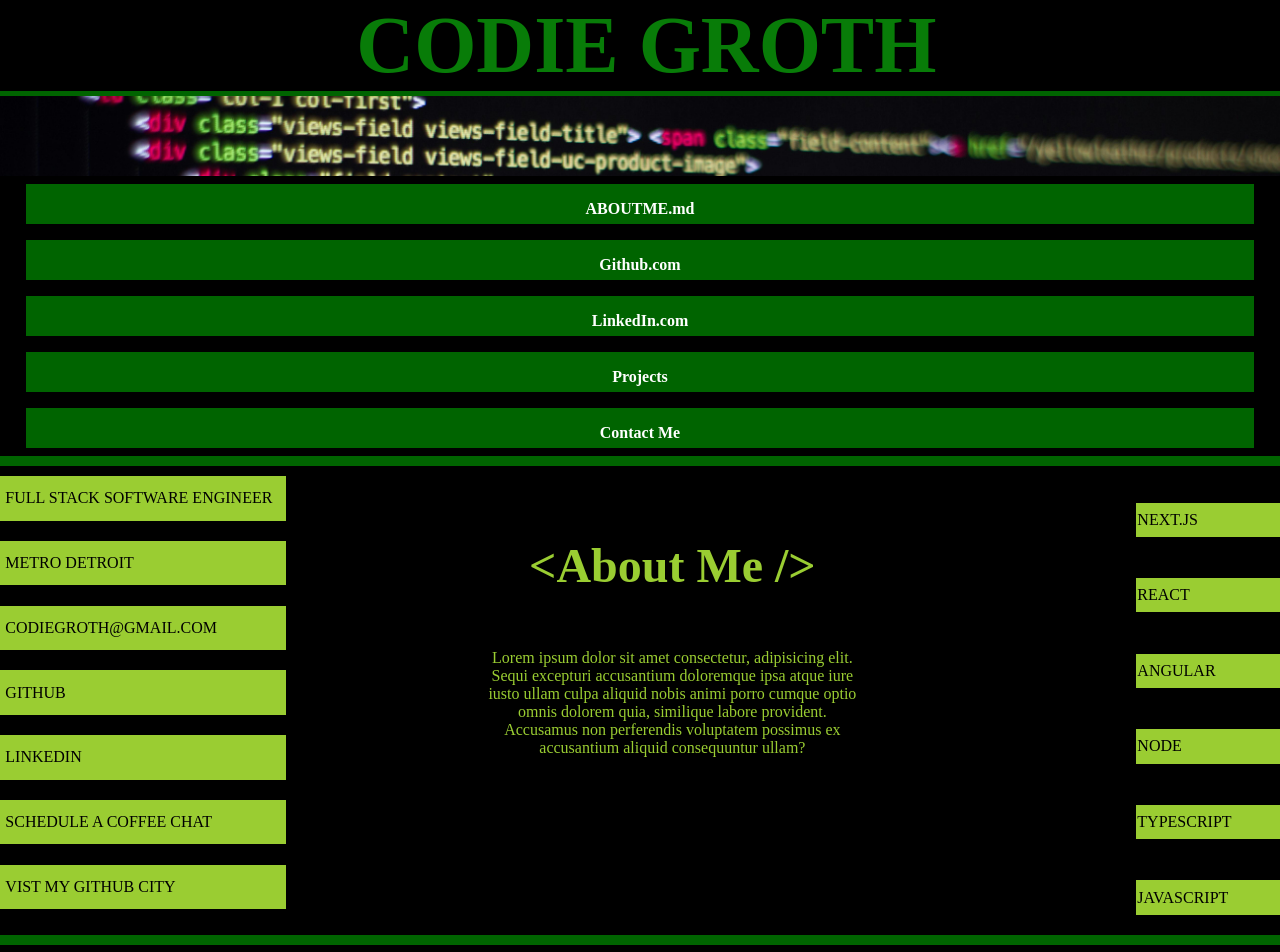
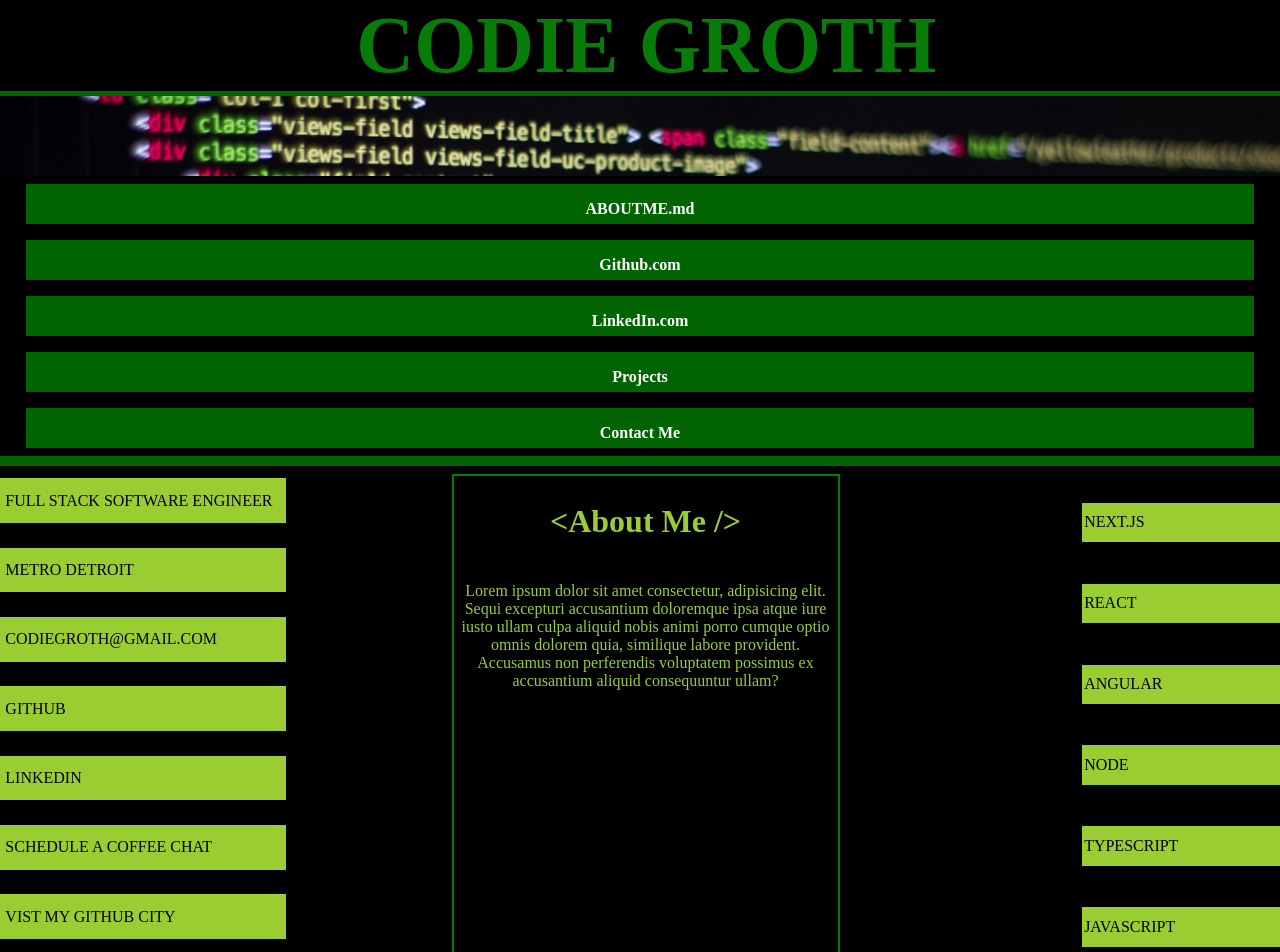
Before and after one commit to codiemaureen/codieCodes, a Next.js app: page / in a window 1280 px wide. Shown: the top 952 px of the page. Built offline with nearby package versions, Linux system fonts and the light colour scheme.

Commit message:
Improving column readibility

```diff
--- a/src/app/component/AboutMe.module.css
+++ b/src/app/component/AboutMe.module.css
@@ -17,6 +17,7 @@
   display: flex;
   flex-direction: column;
   text-align: center;
+  border: 2px solid green;
 }
 
 @media screen and (max-width: 1355px) {
@@ -25,9 +26,9 @@
   }
   .aboutHeader{
     white-space: nowrap;
-    font-size: 3rem;
+    font-size: 2em;
   }
-  .blurb {
-      padding: 2rem;
-    }
+  .blurb{
+    margin: .5rem;
+  }
 }
--- a/src/app/component/MyDetails.module.css
+++ b/src/app/component/MyDetails.module.css
@@ -1,8 +1,8 @@
 .detailsContainer {
  display: flex;
- /* width: 30%; */
  margin: 0;
  margin-bottom: 1rem;
+ min-width: 20%;
 }
 
 .detailsList{
@@ -14,6 +14,7 @@
  white-space: nowrap;
  text-align: start;
  height: 100%;
+ width: 100%;
  padding: 0;
  margin: 0;
 }
@@ -27,11 +28,14 @@
 
 @media screen and (max-width: 860px) {
  .detailsList{
+  max-width: 90%;
   margin: 0;
   padding: 0;
  }
 
  .detailItems {
+  font-size: 1em;
   white-space: wrap;
+  /* padding: 5%; */
   }
 }
--- a/src/app/component/MySkills.module.css
+++ b/src/app/component/MySkills.module.css
@@ -2,6 +2,7 @@
  display: flex;
  justify-content: flex-end;
  margin-bottom: 1rem;
+ min-width: 20%;
 }
 
 .skillList {
@@ -12,6 +13,8 @@
  text-transform: uppercase;
  text-align: start;
  height: 100%;
+ width: 100%;
+
 }
 
 .skillItems {
```
